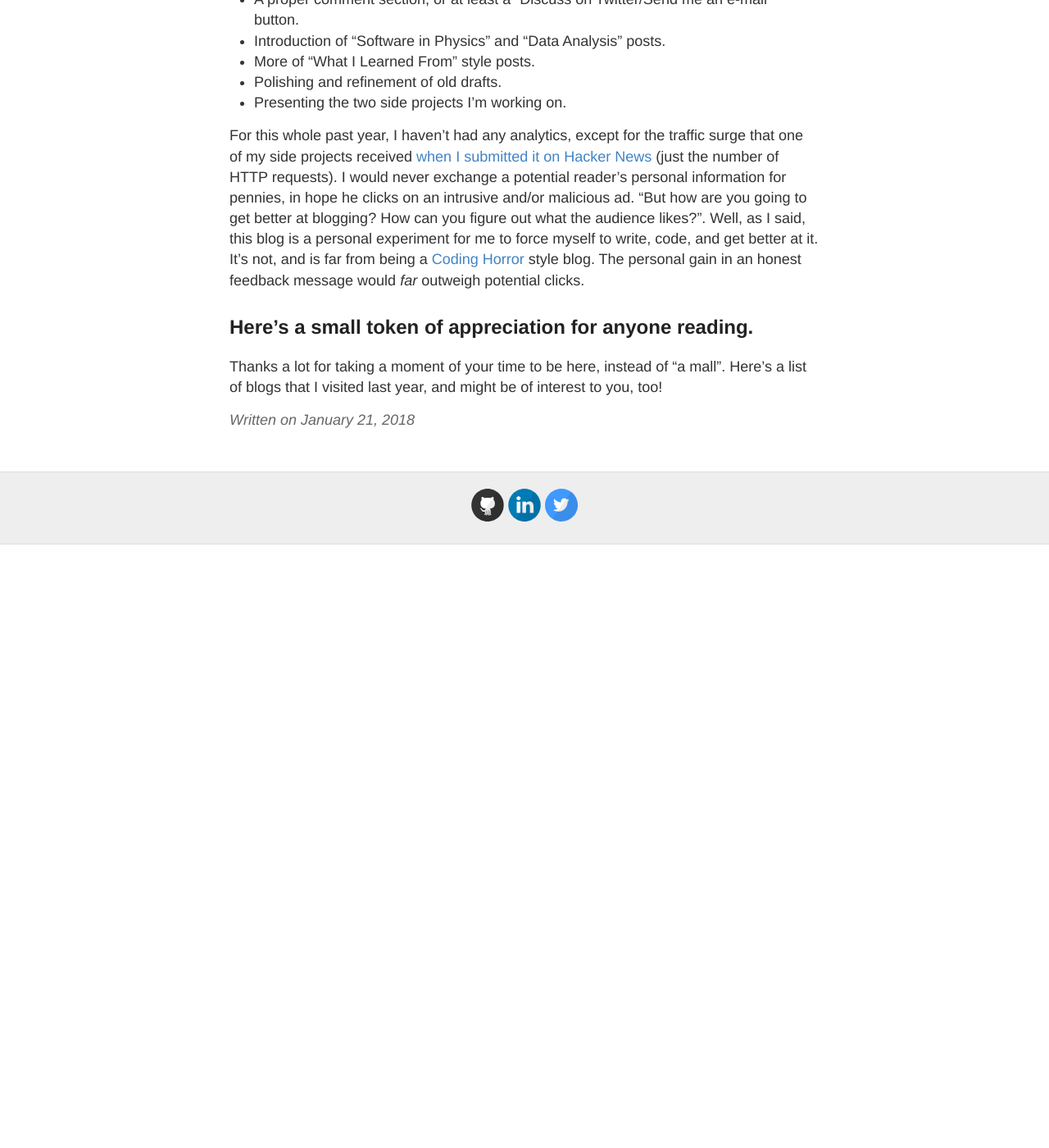
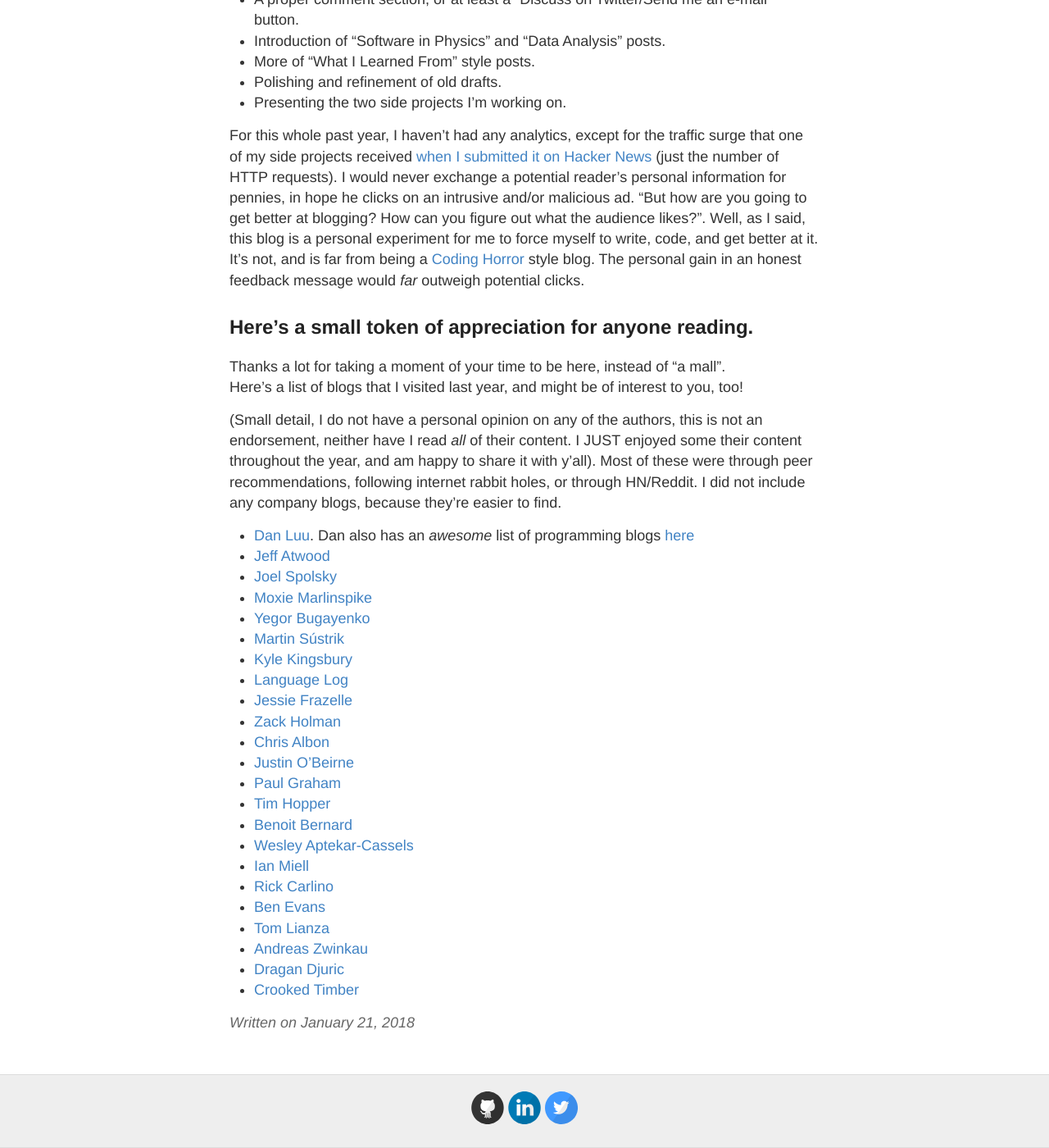
Before and after one commit to tpaschalis/tpaschalis.github.io, a Jekyll site: the page built from _posts/2018-01-21-one-year-later.markdown, in a window 1280 px wide and 1400 px high, scrolled down 2039 px. Shown: the whole window at 82% size. Built offline with Jekyll 4.4.1, drawn with Linux system fonts in a browser that asks for light colours; before the commit the page ends 2703 px from its top, so only the background shows below that.

Commit message:
list of blogs

```diff
--- a/_posts/2018-01-21-one-year-later.markdown
+++ b/_posts/2018-01-21-one-year-later.markdown
@@ -59,3 +59,29 @@ For this whole past year, I haven't had any analytics, except for the traffic su
 
 Thanks a lot for taking a moment of your time to be here, instead of "a mall".
 Here's a list of blogs that I visited last year, and might be of interest to you, too!
+
+(Small detail, I do not have a personal opinion on any of the authors, this is not an endorsement, neither have I read *all* of their content. I JUST enjoyed some their content throughout the year, and am happy to share it with y'all). Most of these were through peer recommendations, following internet rabbit holes, or through HN/Reddit. I did not include any company blogs, because they're easier to find.
+
+* [Dan Luu](https://danluu.com/). Dan also has an *awesome* list of programming blogs [here](https://danluu.com/programming-blogs/)
+* [Jeff Atwood](https://blog.codinghorror.com/)
+* [Joel Spolsky](https://www.joelonsoftware.com/2000/04/06/things-you-should-never-do-part-i/)
+* [Moxie Marlinspike](https://moxie.org/blog/)
+* [Yegor Bugayenko](https://moxie.org/blog/)
+* [Martin Sústrik](http://250bpm.com/)
+* [Kyle Kingsbury](https://aphyr.com/posts/341-hexing-the-technical-interview/)
+* [Language Log](http://languagelog.ldc.upenn.edu/nll/)
+* [Jessie Frazelle](https://blog.jessfraz.com/)
+* [Zack Holman](https://zachholman.com/)
+* [Chris Albon](https://chrisalbon.com/)
+* [Justin O'Beirne](https://www.justinobeirne.com/)
+* [Paul Graham](http://www.paulgraham.com/articles.html)
+* [Tim Hopper](https://tdhopper.com/)
+* [Benoit Bernard](https://benbernardblog.com/)
+* [Wesley Aptekar-Cassels](http://blog.wesleyac.com/)
+* [Ian Miell](https://zwischenzugs.com/)
+* [Rick Carlino](http://rickcarlino.com/)
+* [Ben Evans](https://www.ben-evans.com/archive/)
+* [Tom Lianza](https://lianza.org/blog/)
+* [Andreas Zwinkau](http://beza1e1.tuxen.de/blog_en.html)
+* [Dragan Djuric](http://dragan.rocks/)
+* [Crooked Timber](http://crookedtimber.org/)
```
